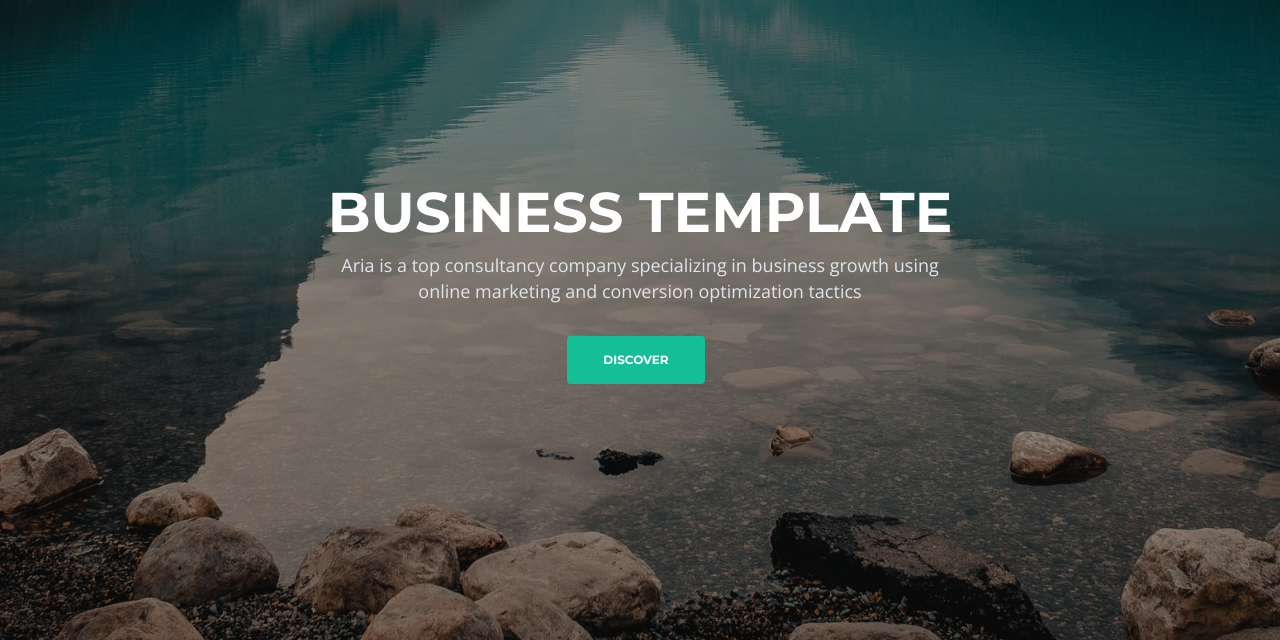
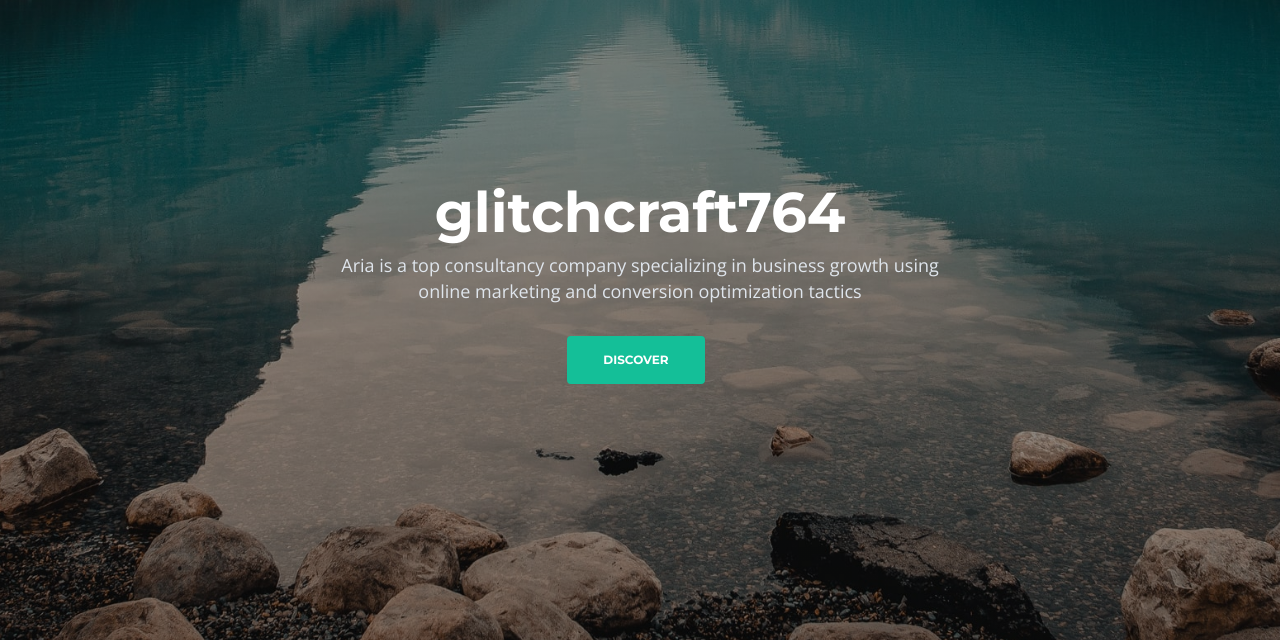
Before and after one commit to glitchcraft1/glitchcraft1.github.io, a plain HTML site: page index.html in a window 1280 px wide. Shown: the part 160-800 px from the top of the page. Drawn offline with nearby package versions, Linux system fonts and the light colour scheme.

Commit message:
Update index.html

```diff
--- a/index.html
+++ b/index.html
@@ -119,7 +119,7 @@
                 <div class="row">
                     <div class="col-lg-12">
                         <div class="text-container">
-                            <h1>BUSINESS <span id="js-rotating">TEMPLATE, SERVICES, SOLUTIONS</span></h1>
+                            <h1>glitchcraft764</h1>
                             <p class="p-heading p-large">Aria is a top consultancy company specializing in business growth using online marketing and conversion optimization tactics</p>
                             <a class="btn-solid-lg page-scroll" href="#intro">DISCOVER</a>
                         </div>
```
